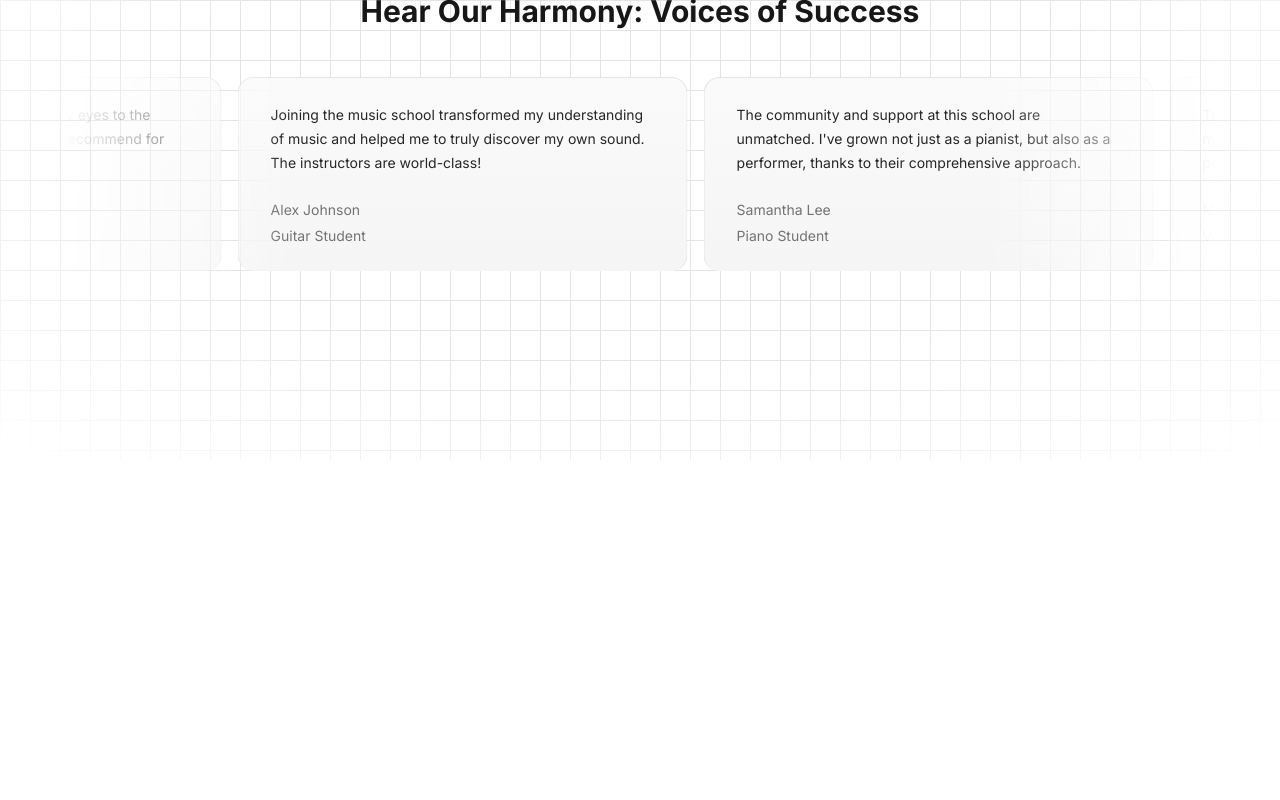
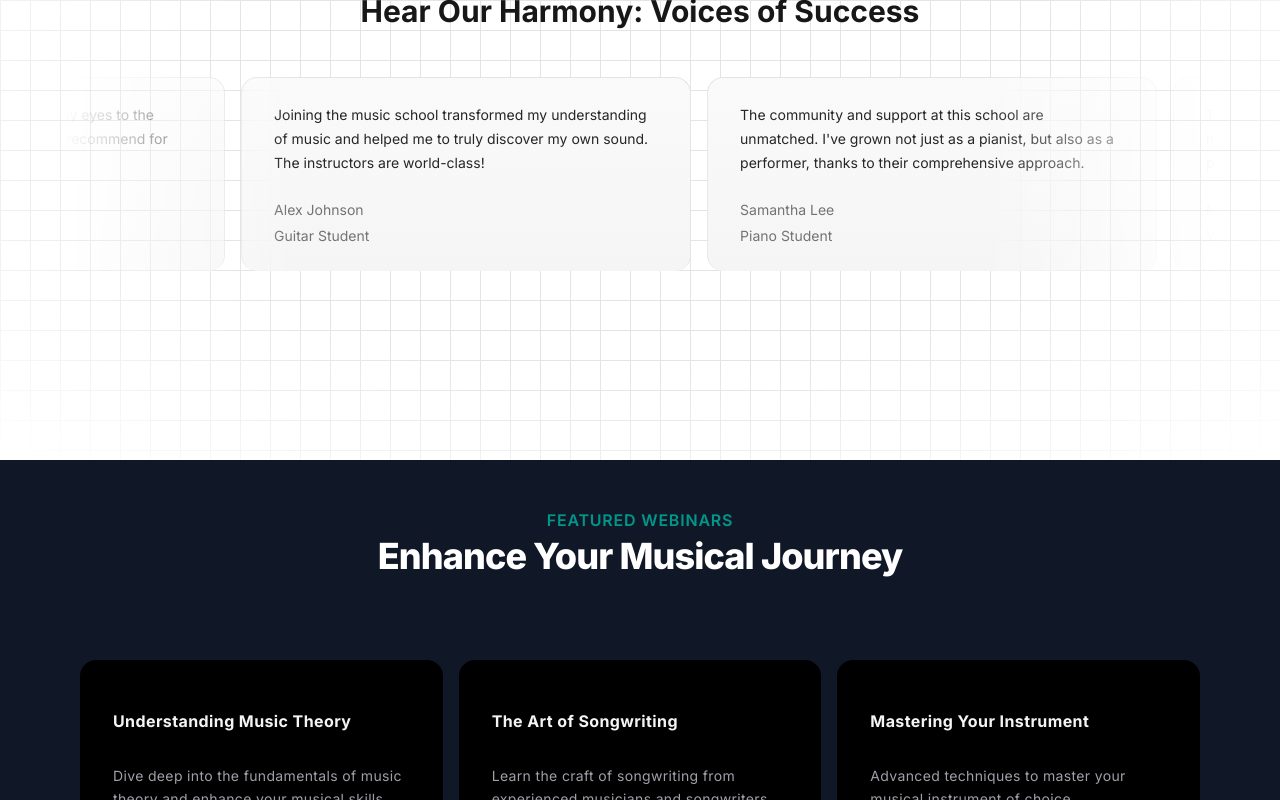
Before and after one commit to s54a/hitesh_sir_nextjs_aceternity_intro, a Next.js app: page / in a window 1280 px wide. Shown: the part 2000-2800 px from the top of the page. Before the commit the page ends 2460 px from the top, so only its background shows below. Built offline with nearby package versions, Linux system fonts and the light colour scheme.

Commit message:
webinars section

```diff
--- a/src/app/page.tsx
+++ b/src/app/page.tsx
@@ -3,6 +3,7 @@ import FeaturedCourses from "@/components/FeaturedCourses";
 import WhyChooseUs from "@/components/WhyChooseUs";
 import MusicSchoolTestimonials from "@/components/MusicSchoolTestimonials";
 import { HomeGridBackground as GridBackground } from "@/components/GridBackground";
+import UpcomingWebinars from "@/components/UpcomingWebinars";
 
 const page = () => {
   return (
@@ -13,6 +14,7 @@ const page = () => {
       <FeaturedCourses />
       <WhyChooseUs />
       <MusicSchoolTestimonials />
+      <UpcomingWebinars />
     </main>
   );
 };
--- /dev/null
+++ b/src/components/UpcomingWebinars.tsx
@@ -0,0 +1,87 @@
+"use client";
+
+import Link from "next/link";
+import { HoverEffect } from "./ui/card-hover-effect";
+
+const featuredWebinars = [
+  {
+    title: "Understanding Music Theory",
+    description:
+      "Dive deep into the fundamentals of music theory and enhance your musical skills.",
+    slug: "understanding-music-theory",
+    isFeatured: true,
+  },
+  {
+    title: "The Art of Songwriting",
+    description:
+      "Learn the craft of songwriting from experienced musicians and songwriters.",
+    slug: "the-art-of-songwriting",
+    isFeatured: true,
+  },
+  {
+    title: "Mastering Your Instrument",
+    description:
+      "Advanced techniques to master your musical instrument of choice.",
+    slug: "mastering-your-instrument",
+    isFeatured: true,
+  },
+  {
+    title: "Music Production Essentials",
+    description:
+      "Get started with music production with this comprehensive overview.",
+    slug: "music-production-essentials",
+    isFeatured: true,
+  },
+  {
+    title: "Live Performance Techniques",
+    description:
+      "Enhance your live performance skills with expert tips and strategies.",
+    slug: "live-performance-techniques",
+    isFeatured: true,
+  },
+  {
+    title: "Digital Music Marketing",
+    description:
+      "Learn how to promote your music effectively in the digital age.",
+    slug: "digital-music-marketing",
+    isFeatured: true,
+  },
+];
+
+const UpcomingWebinars = () => {
+  return (
+    <div className="bg-gray-900 p-12">
+      <div className="mx-auto max-w-7xl px-4 sm:px-6">
+        <div className="text-center">
+          <h2 className="text-base font-semibold tracking-wider text-teal-600 uppercase">
+            Featured Webinars
+          </h2>
+          <p className="mt-2 text-3xl leading-8 font-extrabold tracking-tight text-white sm:text-4xl">
+            Enhance Your Musical Journey
+          </p>
+        </div>
+
+        <div className="mt-10">
+          <HoverEffect
+            items={featuredWebinars.map((webinar) => ({
+              title: webinar.title,
+              description: webinar.description,
+              link: webinar.slug,
+            }))}
+          />
+        </div>
+
+        <div className="mt-10 text-center">
+          <Link
+            className="rounded border border-neutral-600 bg-white px-4 py-2 text-neutral-700 transition duration-200 hover:bg-gray-100"
+            href={"/courses"}
+          >
+            View All Courses
+          </Link>
+        </div>
+      </div>
+    </div>
+  );
+};
+
+export default UpcomingWebinars;
--- /dev/null
+++ b/src/components/ui/card-hover-effect.tsx
@@ -0,0 +1,111 @@
+import { cn } from "@/lib/utils";
+import { AnimatePresence, motion } from "motion/react";
+
+import { useState } from "react";
+
+export const HoverEffect = ({
+  items,
+  className,
+}: {
+  items: {
+    title: string;
+    description: string;
+    link: string;
+  }[];
+  className?: string;
+}) => {
+  let [hoveredIndex, setHoveredIndex] = useState<number | null>(null);
+
+  return (
+    <div
+      className={cn(
+        "grid grid-cols-1 py-10 md:grid-cols-2 lg:grid-cols-3",
+        className,
+      )}
+    >
+      {items.map((item, idx) => (
+        <a
+          href={item?.link}
+          key={item?.link}
+          className="group relative block h-full w-full p-2"
+          onMouseEnter={() => setHoveredIndex(idx)}
+          onMouseLeave={() => setHoveredIndex(null)}
+        >
+          <AnimatePresence>
+            {hoveredIndex === idx && (
+              <motion.span
+                className="absolute inset-0 block h-full w-full rounded-3xl bg-neutral-200 dark:bg-slate-800/[0.8]"
+                layoutId="hoverBackground"
+                initial={{ opacity: 0 }}
+                animate={{
+                  opacity: 1,
+                  transition: { duration: 0.15 },
+                }}
+                exit={{
+                  opacity: 0,
+                  transition: { duration: 0.15, delay: 0.2 },
+                }}
+              />
+            )}
+          </AnimatePresence>
+          <Card>
+            <CardTitle>{item.title}</CardTitle>
+            <CardDescription>{item.description}</CardDescription>
+          </Card>
+        </a>
+      ))}
+    </div>
+  );
+};
+
+export const Card = ({
+  className,
+  children,
+}: {
+  className?: string;
+  children: React.ReactNode;
+}) => {
+  return (
+    <div
+      className={cn(
+        "relative z-20 h-full w-full overflow-hidden rounded-2xl border border-transparent bg-black p-4 group-hover:border-slate-700 dark:border-white/[0.2]",
+        className,
+      )}
+    >
+      <div className="relative z-50">
+        <div className="p-4">{children}</div>
+      </div>
+    </div>
+  );
+};
+export const CardTitle = ({
+  className,
+  children,
+}: {
+  className?: string;
+  children: React.ReactNode;
+}) => {
+  return (
+    <h4 className={cn("mt-4 font-bold tracking-wide text-zinc-100", className)}>
+      {children}
+    </h4>
+  );
+};
+export const CardDescription = ({
+  className,
+  children,
+}: {
+  className?: string;
+  children: React.ReactNode;
+}) => {
+  return (
+    <p
+      className={cn(
+        "mt-8 text-sm leading-relaxed tracking-wide text-zinc-400",
+        className,
+      )}
+    >
+      {children}
+    </p>
+  );
+};
```
